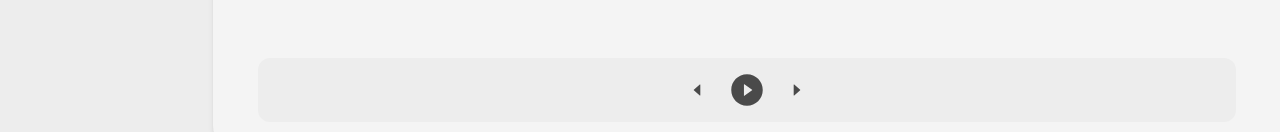
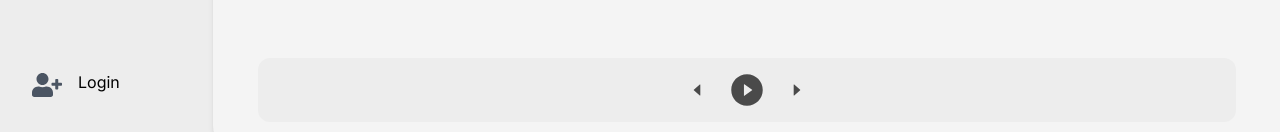
Before and after one commit to Aletheie/MusicPageNext, a Next.js app: page / in a window 1280 px wide. Shown: the part 650-782 px from the top of the page. Built offline with nearby package versions, Linux system fonts and the light colour scheme.

Commit message:
feat: add login and logout link

```diff
--- a/app/components/navbar.tsx
+++ b/app/components/navbar.tsx
@@ -47,7 +47,7 @@ const linksData = [
 ];
 
 const Navbar = () => {
-  //const [isLogged, setIsLogged] = useState<Login>("Logged Out");
+  const [isLogged, setIsLogged] = useState<Login>("Logged Out");
   //   useEffect(() => {
   //     axios
   //       .post("http://localhost:8080/api/login/auth", "hii", {
@@ -80,33 +80,29 @@ const Navbar = () => {
   //   };
 
   return (
-    <div className="w-full hidden lg:visible lg:col-span-2 bg-[#ededed] lg:flex flex-col ">
+    <div className="w-full hidden lg:visible lg:col-span-2 bg-[#ededed] lg:flex flex-col">
       <div className="m-8 flex flex-col gap-10 mt-10">
         {linksData.map((link, index) => (
           <Link href={link.path} key={index} className="flex gap-4">
             {link.icon}
-            <h1>{link.text}</h1>
+            <p>{link.text}</p>
           </Link>
         ))}
       </div>
       <Player />
-      {/* {isLogged === "Logged Out" ? (
-        <Link
-          icon={<FaUserPlus className="text-3xl fill-gray-600" />}
-          text="Login"
-          divParams="mb-9"
-          path="/login"
-        />
+      {isLogged === "Logged Out" ? (
+        <Link href={"/login"} className="flex gap-4 m-8 mt-20">
+          <FaUserPlus className="text-3xl fill-gray-600" />
+          <p>Login</p>
+        </Link>
       ) : (
-        <div onClick={handleClick}>
-          <Link
-            icon={<FaUserMinus className="text-3xl fill-gray-600" />}
-            text="Logout"
-            divParams="mb-9"
-            path="/"
-          />
+        <div onClick={() => console.log("hi")}>
+          <Link href={"/"} className="flex gap-4 m-8">
+            <FaUserMinus className="text-3xl fill-gray-600 mt-20" />
+            <p>Logout</p>
+          </Link>
         </div>
-      )} */}
+      )}
     </div>
   );
 };
```
